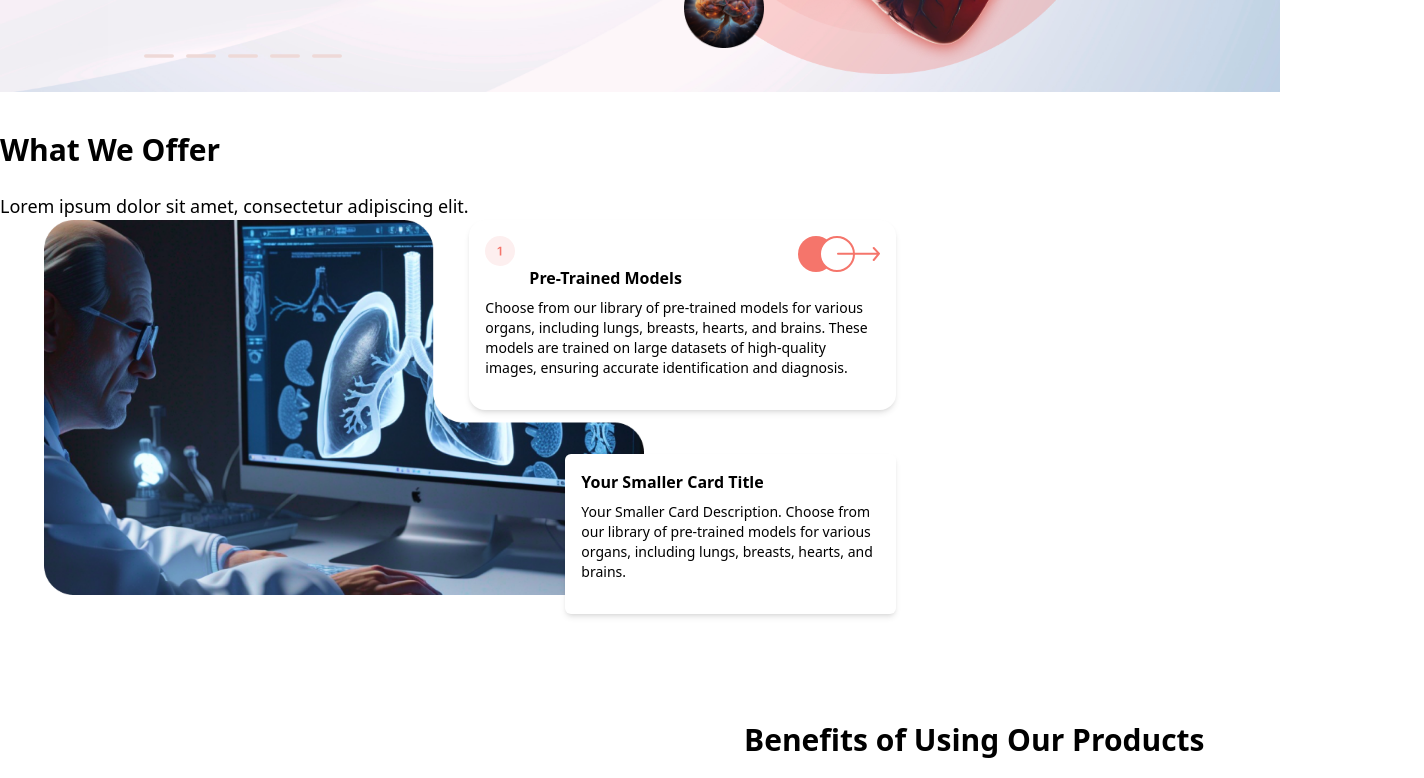
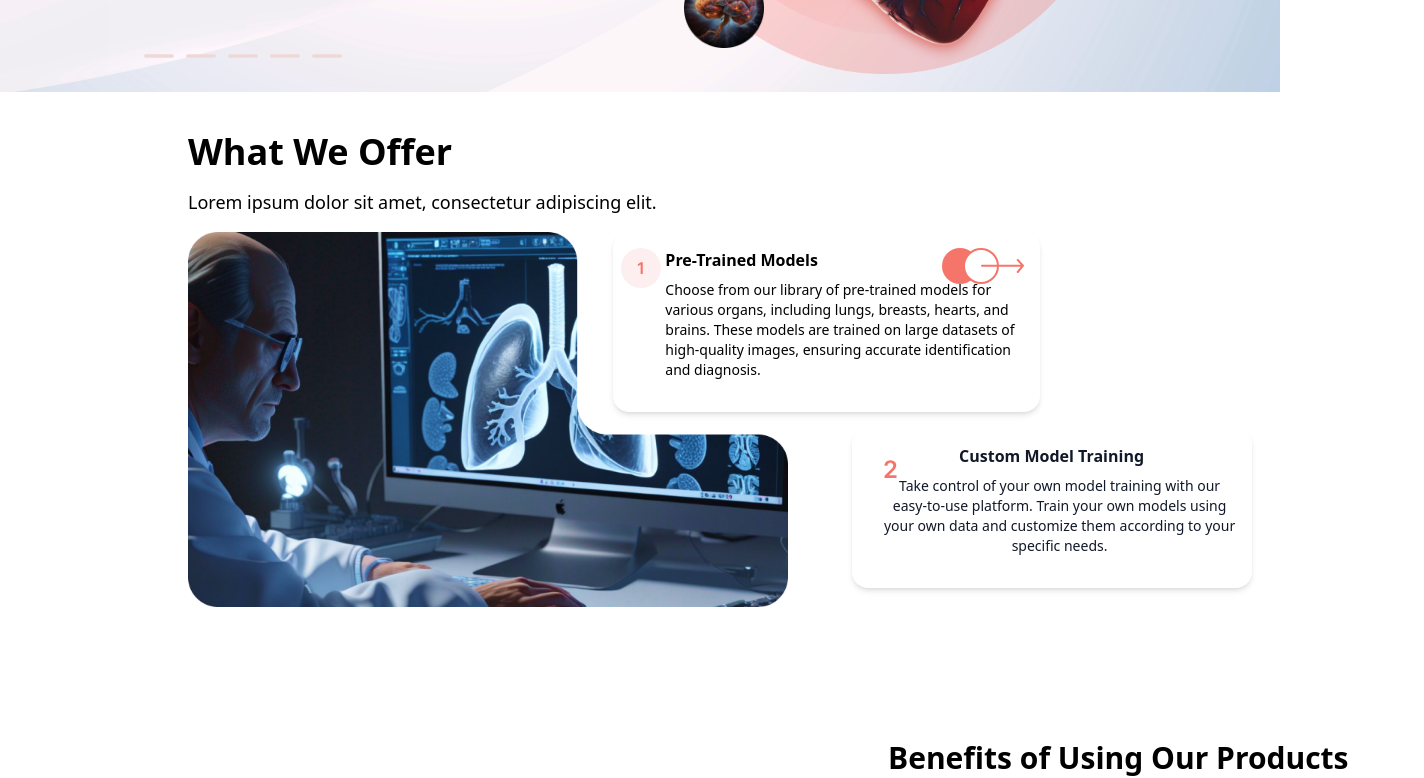
Before and after one commit to azharkhan93/Robocan-AI, a Next.js app: page / in a window 1280 px wide. Shown: the part 620-1398 px from the top of the page, 1424 px wide, since content can reach past the window. Built offline with nearby package versions, Linux system fonts and the light colour scheme.

Commit message:
new changes

```diff
--- a/app/Components/Whatweoffer/index.tsx
+++ b/app/Components/Whatweoffer/index.tsx
@@ -11,9 +11,10 @@ const Whatwe = () => {
         objectFit="cover"
 
       /> */}
-    <div className="container mx-auto mt-10 ml-46 z-50">
-      <h1 className="text-3xl font-bold mb-6 text-start ">What We Offer</h1>
-  <p className="text-lg">Lorem ipsum dolor sit amet, consectetur adipiscing elit.</p>
+    <div className="container mx-auto mt-10 ml-46 z-50 ml-36">
+      <h1 className="text-4xl font-bold mb-4 ml-11 ">What We Offer</h1>
+  <p className="text-lg ml-11 mb-4">Lorem ipsum dolor sit amet, consectetur adipiscing elit.</p>
+
 
   <div className="flex flex-wrap ">
 
@@ -30,10 +31,12 @@ const Whatwe = () => {
     <div className=" md:w-1/3  -ml-96 mb-11 ">
 
     <div className="bg-white  p-4 rounded-2xl shadow-md relative">
-  <svg width="30" height="30" viewBox="0 0 60 60" fill="none" xmlns="http://www.w3.org/2000/svg">
+    <div className="absolute m-4 top-0 -ml-2 space-x-2">
+  <svg width="40" height="40" viewBox="0 0 60 60" fill="none" xmlns="http://www.w3.org/2000/svg">
     <rect width="60" height="60" rx="30" fill="#FDEFEF"/>
-    <path d="M32.6506 21.5455V39H29.4886V24.6222H29.3864L25.304 27.2301V24.3324L29.642 21.5455H32.6506Z" fill="#F5756B"/>
+    <path d="M32.6506 21.5455V39H29.4886V24.6222H29.3864L25.304 27.2301V24.3324L29.642 21.5455H32.6506Z" fill="#F5756B" />
   </svg>
+</div>
 
   <div className="absolute m-4 top-0 right-0">
     <svg width="82" height="36" viewBox="0 0 82 36" fill="none" xmlns="http://www.w3.org/2000/svg">
@@ -43,20 +46,52 @@ const Whatwe = () => {
     </svg>
   </div>
 
-  <h2 className="text-l font-bold mb-2 ml-11">Pre-Trained Models</h2>
-  <p className="text-sm mb-4">
+  <h2 className="text-l font-bold mb-2 ml-9">Pre-Trained Models</h2>
+  <p className="text-sm mb-4 ml-9 mt-2">
     Choose from our library of pre-trained models for various organs, including lungs,
     breasts, hearts, and brains. These models are trained on large datasets of
     high-quality images, ensuring accurate identification and diagnosis.
   </p>
 </div>
-<div className="bg-white p-4 rounded-md shadow-md mt-11 ml-24 ">
+{/* <div className="md:w-1/3 mx-auto mb-11 border border-solid border-F5756B ">
+            <div className="bg-black p-4 rounded-2xl shadow-md text-center mt-6 -ml-11 h-[300px w-[400px]">
 
-            <h2 className="text-l font-bold mb-2 ">Your Smaller Card Title</h2>
-            <p className="text-sm mb-4">
-              Your Smaller Card Description. Choose from our library of pre-trained models for various organs, including lungs, breasts, hearts, and brains.
-            </p>
+              <svg width="13" height="18" viewBox="0 0 13 18" fill="none" xmlns="http://www.w3.org/2000/svg">
+                <path d="M0.551136 18V15.7159L6.6108 9.77557C7.19034 9.19034 7.6733 8.67045 8.05966 8.21591C8.44602 7.76136 8.7358 7.32102 8.92898 6.89489C9.12216 6.46875 9.21875 6.0142 9.21875 5.53125C9.21875 4.98011 9.09375 4.50852 8.84375 4.11648C8.59375 3.71875 8.25 3.41193 7.8125 3.19602C7.375 2.98011 6.87784 2.87216 6.32102 2.87216C5.74716 2.87216 5.24432 2.99148 4.8125 3.23011C4.38068 3.46307 4.04545 3.79545 3.80682 4.22727C3.57386 4.65909 3.45739 5.1733 3.45739 5.76989H0.448864C0.448864 4.66193 0.701705 3.69886 1.20739 2.88068C1.71307 2.0625 2.40909 1.42898 3.29545 0.980114C4.1875 0.53125 5.21023 0.306818 6.36364 0.306818C7.53409 0.306818 8.5625 0.525568 9.44886 0.963068C10.3352 1.40057 11.0227 2 11.5114 2.76136C12.0057 3.52273 12.2528 4.39204 12.2528 5.36932C12.2528 6.02273 12.1278 6.66477 11.8778 7.29545C11.6278 7.92614 11.1875 8.625 10.5568 9.39205C9.93182 10.1591 9.05398 11.0881 7.9233 12.179L4.91477 15.2386V15.358H12.517V18H0.551136Z" fill="#F5756B" />
+              </svg>
+
+
+              <h1 className="text-2xl font-bold mb-2 text-white">Custom Model Training</h1>
+              <p className="text-sm mb-4 text-white">
+                Take control of your own model training with our easy-to-use platform. Train your own models using your own data and customize them according to your specific needs.
+              </p>
+            </div>
+          </div> */}
+<div className="md:w-1/3 mx-auto mb-11 mt-4">
+            <div className="bg-white p-4 rounded-2xl shadow-md text-center ml-24 h-[300px w-[400px]">
+              {/* SVG for the Custom Model Training */}
+
+  <div className="absolute m-4 ">
+              <svg width="13" height="18" viewBox="0 0 13 18" fill="none" xmlns="http://www.w3.org/2000/svg">
+                <path d="M0.551136 18V15.7159L6.6108 9.77557C7.19034 9.19034 7.6733 8.67045 8.05966 8.21591C8.44602 7.76136 8.7358 7.32102 8.92898 6.89489C9.12216 6.46875 9.21875 6.0142 9.21875 5.53125C9.21875 4.98011 9.09375 4.50852 8.84375 4.11648C8.59375 3.71875 8.25 3.41193 7.8125 3.19602C7.375 2.98011 6.87784 2.87216 6.32102 2.87216C5.74716 2.87216 5.24432 2.99148 4.8125 3.23011C4.38068 3.46307 4.04545 3.79545 3.80682 4.22727C3.57386 4.65909 3.45739 5.1733 3.45739 5.76989H0.448864C0.448864 4.66193 0.701705 3.69886 1.20739 2.88068C1.71307 2.0625 2.40909 1.42898 3.29545 0.980114C4.1875 0.53125 5.21023 0.306818 6.36364 0.306818C7.53409 0.306818 8.5625 0.525568 9.44886 0.963068C10.3352 1.40057 11.0227 2 11.5114 2.76136C12.0057 3.52273 12.2528 4.39204 12.2528 5.36932C12.2528 6.02273 12.1278 6.66477 11.8778 7.29545C11.6278 7.92614 11.1875 8.625 10.5568 9.39205C9.93182 10.1591 9.05398 11.0881 7.9233 12.179L4.91477 15.2386V15.358H12.517V18H0.551136Z" fill="#F5756B" />
+              </svg>
+              </div>
+              {/* <svg width="82" height="36" viewBox="0 0 82 36" fill="none" xmlns="http://www.w3.org/2000/svg" className="absolute mr-auto">
+      <circle cx="18" cy="18" r="18" fill="#F5756B"/>
+      <circle cx="39" cy="18" r="17" fill="white" stroke="#F5756B" stroke-width="2"/>
+      <path d="M40 17.6842H81M81 17.6842L75.7286 12M81 17.6842L75.7286 24" stroke="#F5756B" stroke-width="2" stroke-linecap="round" stroke-linejoin="round"/>
+    </svg> */}
+
+              {/* Heading and Paragraph for Custom Model Training */}
+              <h1 className="text-l font-bold mb-2 text-gray-900">Custom Model Training</h1>
+              <p className="text-sm mb-4 text-gray-900 ml-4">
+                Take control of your own model training with our easy-to-use platform. Train your own models using your own data and customize them according to your specific needs.
+              </p>
+
+
+            </div>
           </div>
+
 
 
 
```
